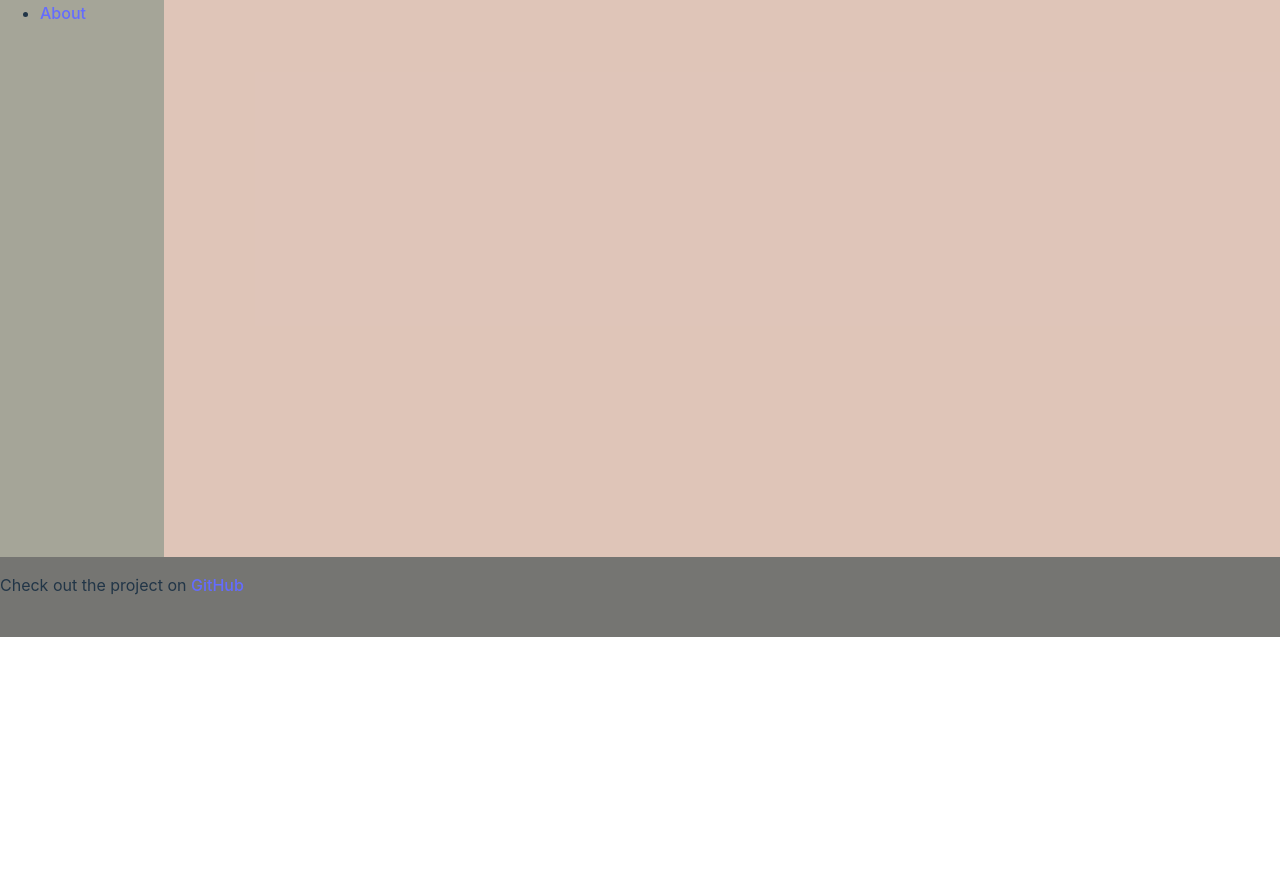
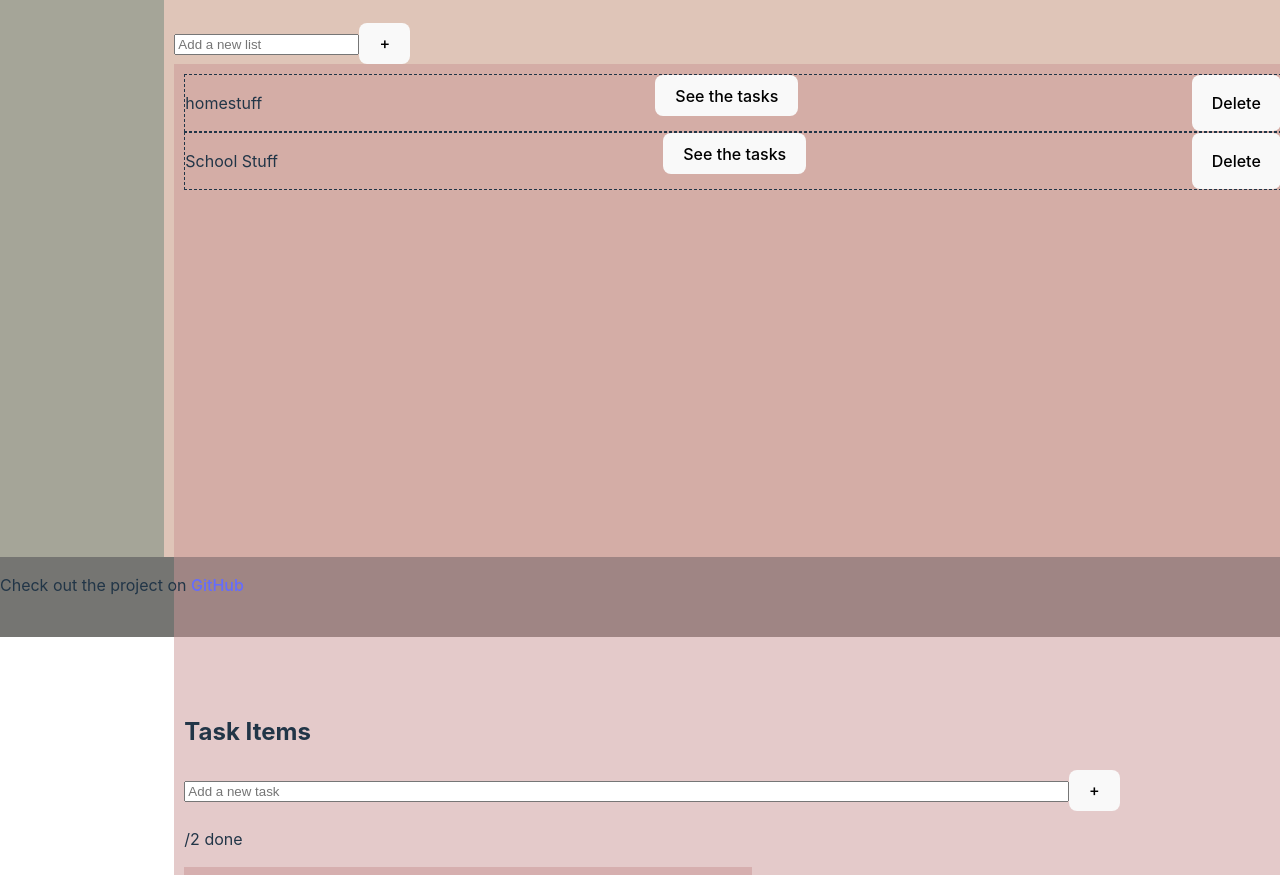
Before and after one commit to kodah-space/mini-project-todolist, a React (Vite) app: page / in a window 1280 px wide. Before the commit this address had no page. Shown: the part 183-1058 px from the top of the page. Before the commit the page ends 820 px from the top, so only its background shows below. Built offline with nearby package versions, Linux system fonts and the light colour scheme.

Commit message:
list and task done

```diff
--- a/src/App.jsx
+++ b/src/App.jsx
@@ -7,7 +7,7 @@ import PageNotFound from "./components/PageNotFound";
 import About from "./pages/About";
 import "./App.css";
 import { BrowserRouter as Router, Route, Routes } from "react-router-dom";
-import Dashboard from "./pages/Dashboard";
+import Dashboard from "./pages/ListOfTodos";
 import Lists from "./pages/Lists";
 
 function App() {
@@ -18,7 +18,7 @@ function App() {
         <Sidebar />
         <Routes>
           <Route path="/dashboard/:listId" element={<Dashboard />} />
-          <Route path="/lists" element={<Lists />} />
+          <Route path="/" element={<Lists />} />
           <Route path="/about" element={<About />} />
           <Route path="/about" element={<About />} />
           <Route path="*" element={<PageNotFound />} />
--- a/src/components/ListItems.jsx
+++ b/src/components/ListItems.jsx
@@ -1,5 +1,6 @@
 import React from "react";
 import { Link } from "react-router-dom";
+import Dashboard from "../pages/ListOfTodos";
 
 function ListItems({ list, handleDelete }) {
   console.log(list);
@@ -11,14 +12,20 @@ function ListItems({ list, handleDelete }) {
           <div key={e.id} className="todo-item-container">
             <p className="listName">{e.listName}</p>
 
-            <Link to={`/dashboard/${e.id}`} key={e.id}>
+            <Link
+              to={{
+                pathname: `/dashboard/${e.id}`,
+                state: { listItem: e.listName },
+              }}
+              key={e.id}
+            >
               <button>See the tasks</button>
             </Link>
 
             <button onClick={() => handleDelete(e.id)}>Delete</button>
           </div>
         ))}
-      </div>
+      </div>{" "}
     </div>
   );
 }
--- a/src/components/Sidebar.jsx
+++ b/src/components/Sidebar.jsx
@@ -10,9 +10,7 @@ function Sidebar() {
           {" "}
           <Link to="/"> Dashboard </Link> {/* <== ADD */}
         </li>
-        <li>
-          <Link to="/lists"> Lists </Link> {/* <== ADD */}
-        </li>
+
         <li>
           <Link to="/about"> About </Link> {/* <== ADD */}
         </li>
--- a/src/components/TodoList.css
+++ b/src/components/TodoList.css
@@ -1,6 +1,6 @@
 .todolist-container {
   background-color: rgba(201, 150, 150, 0.5);
-  width: 100%;
+  width: 50%;
   height: 75vh;
   padding: 10px;
 }
@@ -9,7 +9,7 @@
   display: flex;
   border: 1px;
   border-style: dashed;
-  width: 40%;
+  width: 100%;
   justify-content: space-between;
 }
 
--- a/src/pages/Dashboard.css
+++ b/src/pages/ListOfTodos.css
@@ -1,6 +1,10 @@
 .dashboard-container {
   background-color: rgba(201, 150, 150, 0.5);
   width: 100%;
+  height: 100px;
   height: 75vh;
   padding: 10px;
 }
+.task-form {
+  width: 80%;
+}
--- a/src/pages/Dashboard.jsx
+++ b/src/pages/ListOfTodos.jsx
@@ -1,8 +1,8 @@
 import React from "react";
-import "./Dashboard.css";
+import "./ListOfTodos.css";
 import TodoList from "../components/TodoList";
 import { useState } from "react";
-import { Link, useParams } from "react-router-dom";
+import { Link, useParams, useLocation } from "react-router-dom";
 
 // const todosData = [
 //   { id: 1, taskName: "Do laundry", isCompleted: false },
@@ -28,15 +28,23 @@ const listData = [
   },
 ];
 
-function Dashboard() {
+function ListOfTodos({ listItem }) {
+  console.log(useLocation().state);
+  const { listId } = useParams();
+  // const location = useLocation();
+  // const { listItem } = location.state || {};
+  //const { listItem } = location.state || {};
+  // console.log(listItem);
+
   const [todos, setTodos] = useState(listData[1].tasks);
   const [count, setCount] = useState(todos.length);
   const [isCompletedCount, setisCompletedCount] = useState("");
-  let { listId } = useParams();
-  const studentProfile = listData.find((e) => e.id === listId);
+  console.log(listId);
+  const listContent = listData.find((e) => e.id === listId);
+  console.log(listContent);
 
   // filter the todosData checke how many is false and how many is true and inside html tag
-  console.log(todos);
+
   const [inputValue, setInputValue] = useState("");
 
   const handleInputChange = (event) => {
@@ -83,11 +91,12 @@ function Dashboard() {
 
   return (
     <div className="dashboard-container">
-      <h2>Dashboard</h2>
+      <h2>Task Items</h2>
 
       <form onSubmit={handleAddTask}>
         <input
           type="text"
+          className="task-form"
           value={inputValue}
           onChange={handleInputChange}
           placeholder="Add a new task"
@@ -109,4 +118,4 @@ function Dashboard() {
   );
 }
 
-export default Dashboard;
+export default ListOfTodos;
--- a/src/pages/Lists.jsx
+++ b/src/pages/Lists.jsx
@@ -2,6 +2,7 @@ import React from "react";
 import "./Lists.css";
 import ListItems from "../components/ListItems";
 import { useState } from "react";
+import Dashboard from "./ListOfTodos";
 
 // const todosData = [
 //   { id: 1, taskName: "Do laundry", isCompleted: false },
@@ -80,6 +81,7 @@ function Lists() {
         {isCompletedCount}/{count} done
       </p> */}
       <ListItems list={list} handleDelete={handleDelete} />
+      <Dashboard />
     </div>
   );
 }
```
